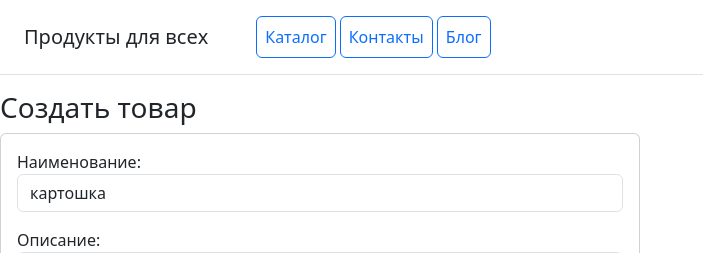
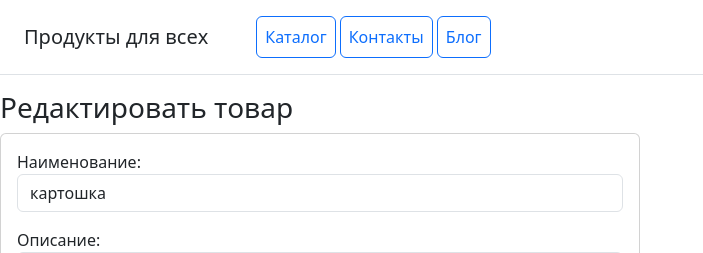
Before and after one commit to OleynikovVitaliy/DZ_prodject_django, a Django app: page /update/1/ in a window 1280 px wide. Shown: the top 253 px of the page, without its empty margins (0-703 px from the left). Run offline with Django 4.2, Linux system fonts and the light colour scheme; data comes from the database, SQL or seed files in the repository; data that the repository does not hold is empty.

Commit message:
исправлена ошибка

```diff
--- a/catalog/templates/catalog/product_form.html
+++ b/catalog/templates/catalog/product_form.html
@@ -4,7 +4,7 @@
 <div class="col-12">
     <form method="post" enctype="multipart/form-data">
         <div class="col-6">
-            <h3> Создать товар </h3>
+            <h3> Редактировать товар </h3>
             <div class="card">
                 <div class="card-body">
                     {% csrf_token %}
--- a/catalog/urls.py
+++ b/catalog/urls.py
@@ -8,7 +8,7 @@ urlpatterns = [
     path('', ProductListView.as_view(), name='product_list'),
     path('contacts/', ProductView.as_view(), name='contacts'),
     path('view/<int:pk>/', ProductDetailView.as_view(), name='product_detail'),
-    path('create/', ProductCreateView.as_view, name='product_create'),
+    path('create/', ProductCreateView.as_view(), name='product_create'),
     path('update/<int:pk>/', ProductUpdateView.as_view(), name='product_update'),
     path('delete/<int:pk>/', ProductDeleteView.as_view(), name='product_delete'),
 ]
--- a/catalog/views.py
+++ b/catalog/views.py
@@ -1,7 +1,7 @@
 from django.shortcuts import render
 from django.urls import reverse_lazy
 from django.views import View
-from django.views.generic import ListView, DetailView, CreateView, UpdateView, DeleteView, TemplateView
+from django.views.generic import ListView, DetailView, CreateView, UpdateView, DeleteView
 from catalog.models import Product, Version
 from django.forms import inlineformset_factory
 from catalog.forms import ProductForm, VersionForm
```
